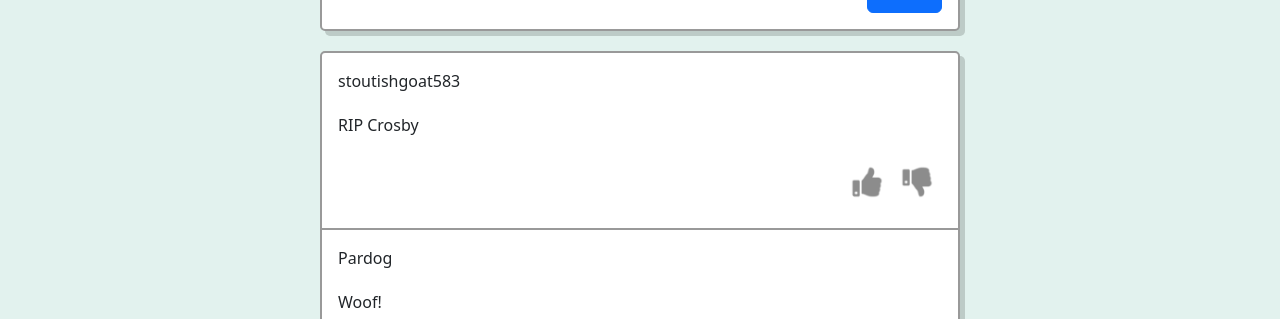
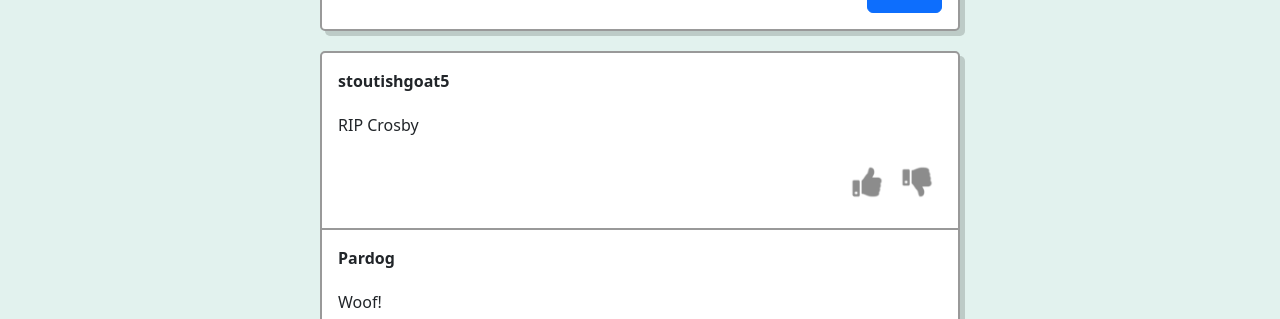
Before and after one commit to jackschuld/Social-Feed, a React (Create React App) app: page / in a window 1280 px wide. Shown: the part 315-634 px from the top of the page. Built offline with nearby package versions, Linux system fonts and the light colour scheme.

Commit message:
Adding style detail

```diff
--- a/src/App.css
+++ b/src/App.css
@@ -33,6 +33,10 @@ nav {
 
 .post-entry {
     border-bottom: 2px solid #999;
+}
+
+.name {
+    font-weight: 600;
 }
 
 .body {
--- a/src/App.js
+++ b/src/App.js
@@ -6,7 +6,7 @@ import './App.css';
 
 function App() {
 
-  const [posts, setPosts] = useState([{name: 'stoutishgoat583', post: 'RIP Crosby'}, {name: 'Pardog', post: 'Woof!'}])
+  const [posts, setPosts] = useState([{name: 'stoutishgoat5', post: 'RIP Crosby'}, {name: 'Pardog', post: 'Woof!'}])
 
   function addNewPost(post) {
     let tempPosts = [post, ...posts];
--- a/src/Components/CreatePostForm/CreatePostForm.jsx
+++ b/src/Components/CreatePostForm/CreatePostForm.jsx
@@ -5,6 +5,7 @@ const CreatePostForm = (props) => {
 
     const [name, setName] = useState('');
     const [post, setPost] = useState('');
+
 
     function handleSubmit(e) {
         e.preventDefault();
--- a/src/Components/NavBar/NavBar.jsx
+++ b/src/Components/NavBar/NavBar.jsx
@@ -1,4 +1,4 @@
-import React, { useState } from 'react';
+import React from 'react';
 
 const NavBar = (posts) => {
     return (
--- a/src/Components/Post/Post.jsx
+++ b/src/Components/Post/Post.jsx
@@ -5,6 +5,7 @@ const Post = (props) => {
 
     const [likeButtonClass, setLikeClass] = useState('inactive');
     const [dislikeButtonClass, setDislikeClass] = useState('inactive')
+
 
     function handleLikeClick() {
         if(likeButtonClass==='inactive'){
@@ -34,7 +35,7 @@ const Post = (props) => {
     return (
         <div className='post-entry'>
             <div>
-                <span>{props.entryPost.name}</span>
+                <span className='name'>{props.entryPost.name}</span>
             </div>
             <div>
                 <span>{props.entryPost.post}</span>
```
